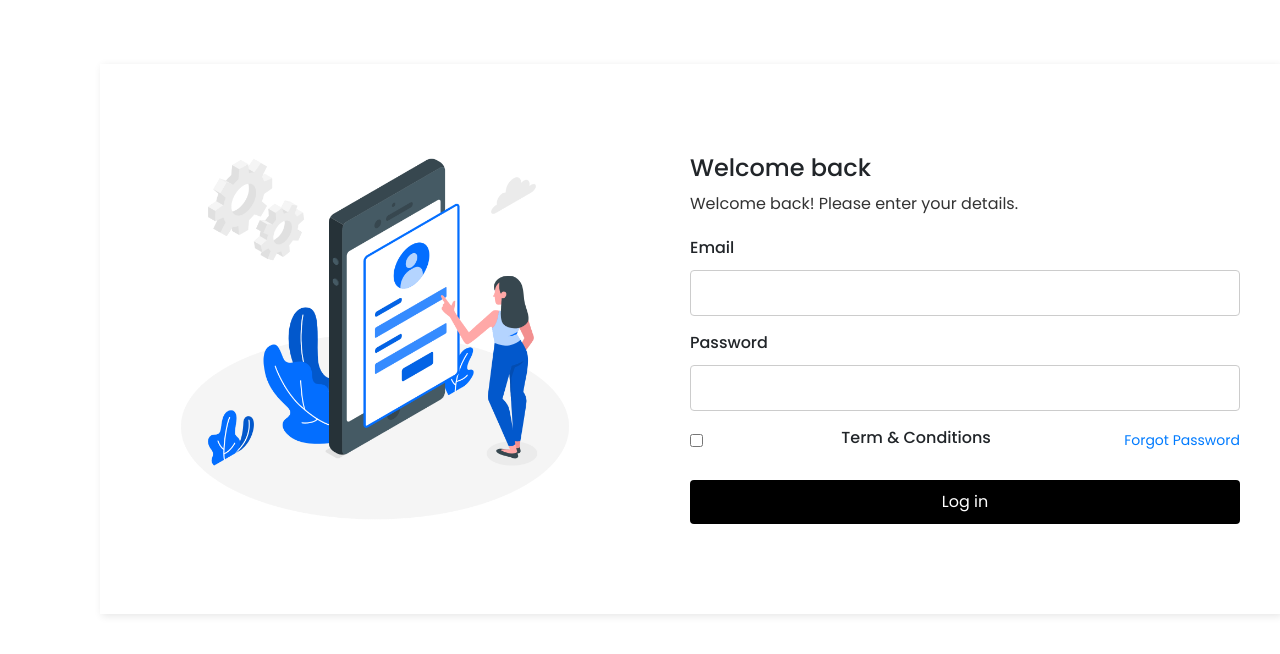
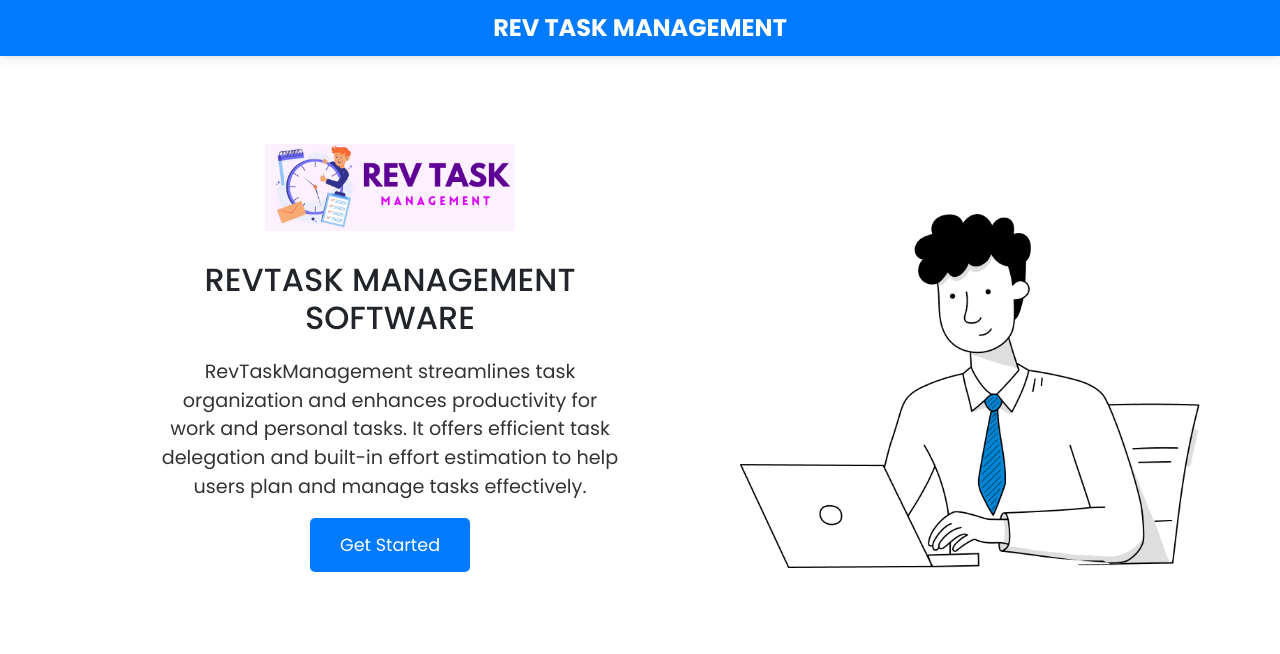
Before and after one commit to 240617-Chennai-PeerIslandsIndiaJavaFS/TeamD_ReactProject01, a React (Create React App) app: page / in a window 1280 px wide. Shown: the top 654 px of the page. Built offline with nearby package versions, Linux system fonts and the light colour scheme.

Commit message:
completed adding to admin page

```diff
--- a/src/App.js
+++ b/src/App.js
@@ -2,10 +2,11 @@
 import { UserContextComponent } from './components/Context/UserContextComponent';
 import LoginPage from './components/loginpage/LoginPage';
 import './components/messages/MessageStyles.css';
-import './App.css';
 import { BrowserRouter as Router, Route, Routes } from 'react-router-dom';
+import LandingPage from './components/landingpage/LandingPage';
 import ForgotPage from './components/forgotpasswordpage/ForgotPage';
 import AdminHome from './components/HomePage/AdminHome';
+import './App.css';
 
 
 function App() {
@@ -13,7 +14,8 @@
     <UserContextComponent>
     <Router>
       <Routes>
-          <Route path="/" exact element={<LoginPage />} />
+          <Route path='/' exact element={<LandingPage/>}/>
+          <Route path="/login" exact element={<LoginPage />} />
           <Route path="/reset" exact element={<ForgotPage></ForgotPage>} />
           <Route path='/home' exact element={<AdminHome></AdminHome>}/>
       </Routes>
--- a/src/components/HomePage/AdminHome.jsx
+++ b/src/components/HomePage/AdminHome.jsx
@@ -87,7 +87,7 @@
                                       <></>
             }
             <div id='project'>
-              {projectDetails === "default" || projectDetails === "task" ?
+              {projectDetails === "default" && adminContext>-1 ?
                 <><h1>Drag and Drop</h1></>
                 : projectDetails === "details" ?
                   <>
--- a/src/components/landingpage/LandingPage.css
+++ b/src/components/landingpage/LandingPage.css
@@ -1,4 +1,4 @@
-
+/*
 * {
     box-sizing: border-box;
     margin: 0;
@@ -9,7 +9,7 @@
     margin: 0;
     padding: 0;
     overflow-x: hidden;
-}
+} */
 
 .home-container {
     display: flex;
@@ -18,11 +18,11 @@
     align-items: center;
     padding: 40px 20px;
     text-align: center;
-    min-height: 100vh; /* Ensure container takes at least full viewport height */
+    /* min-height: 100vh; Ensure container takes at least full viewport height */
     padding-top: 60px; /* Add padding at the top to avoid content being hidden under the navbar */
 }
 
-.navbar {
+.landing {
     background-color: #007bff; /* Blue background */
     color: #ffffff; /* White text color */
     padding: 10px 20px; /* Padding around the text */
--- a/src/components/landingpage/LandingPage.jsx
+++ b/src/components/landingpage/LandingPage.jsx
@@ -3,6 +3,7 @@
 import './LandingPage.css';
 import logo from '../../images/logo.png'; // Adjust paths if needed
 import humanImage from '../../images/homeimage.png'; // Adjust paths if needed
+import { Link } from 'react-router-dom';
 
 const LandingPage = () => {
     const handleButtonClick = () => {
@@ -11,7 +12,7 @@
 
     return (
         <div className="home-container">
-            <div className="navbar">
+            <div className="navbar landing">
                 <span className="navbar-title">REV TASK MANAGEMENT</span>
             </div>
             <div className="logo-section">
@@ -20,7 +21,7 @@
                 <p className="description">
                     RevTaskManagement streamlines task organization and enhances productivity for work and personal tasks. It offers efficient task delegation and built-in effort estimation to help users plan and manage tasks effectively.
                 </p>
-                <button className="start-button" onClick={handleButtonClick}>Get Started</button>
+                <Link to="/login" className="start-button" onClick={handleButtonClick}>Get Started</Link>
             </div>
             <div className="image-section">
                 <img src={humanImage} alt="Human Illustration" />
```
